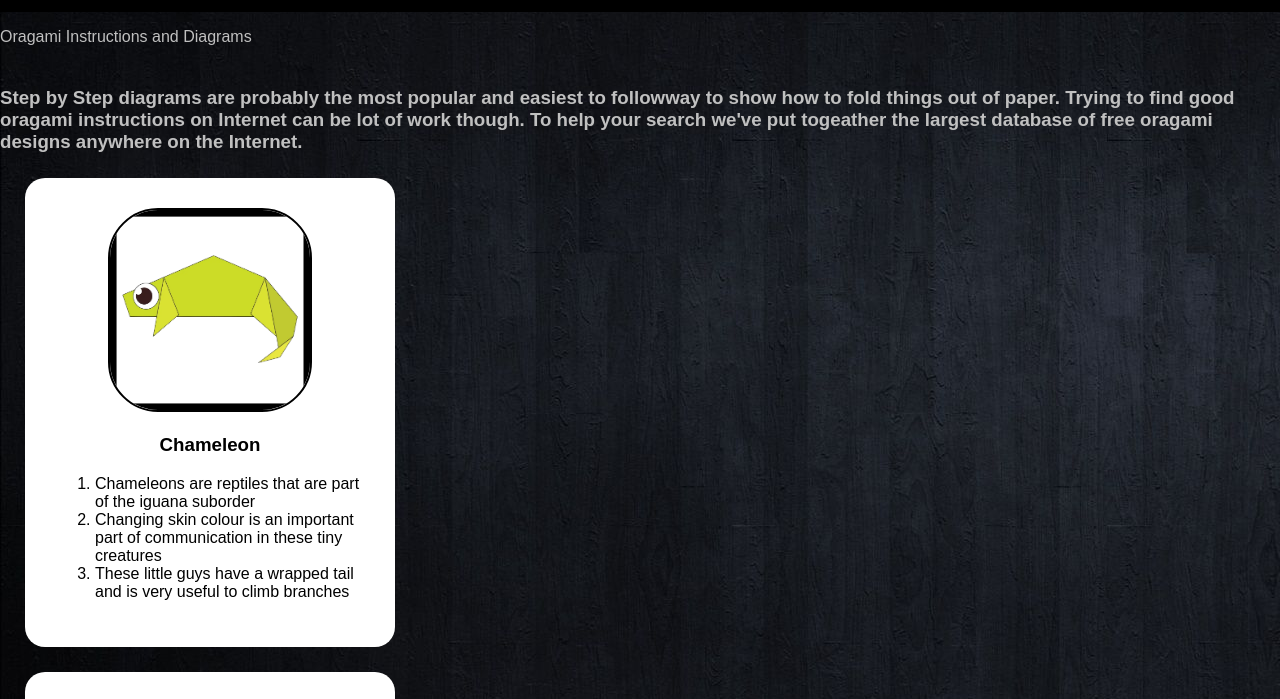
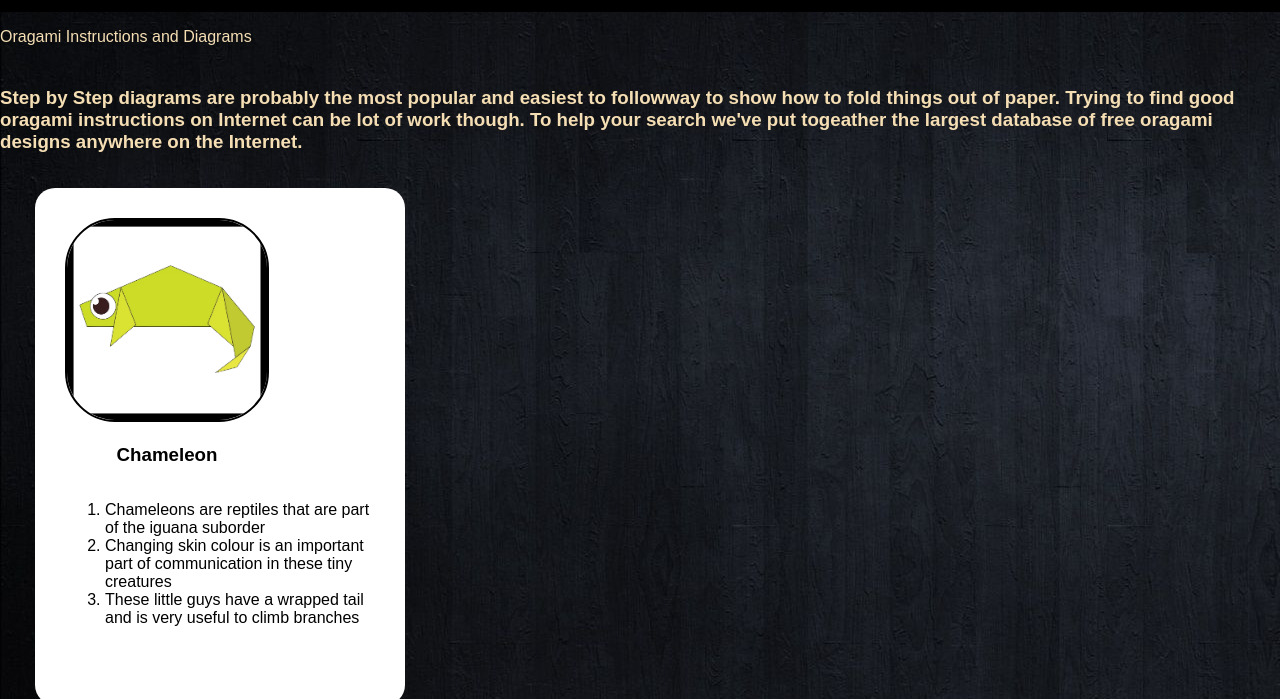
Before and after one commit to Spandan-maker/Project-52, a plain HTML site: page index.html in a window 1280 px wide. Shown: the part 42-741 px from the top of the page. Drawn offline with Linux system fonts and the light colour scheme.

Commit message:
Update style.css

```diff
--- a/style.css
+++ b/style.css
@@ -23,15 +23,21 @@ body{
 .oragami{
     border-radius: 20px;
     background-color: #ffffff;
+
+    display: flex;
+    flex-wrap: wrap;
+
     padding: 30px;
-    margin: 25px;
+    margin: 35px;
+
     width: 310px;
     font-family: fantasy;
 }
 
+.bodyimg h2{color: rgb(167, 238, 25);}
 .bodyimg{
     font-family: sans-serif;
-    color: #c0c0c0;
+    color: wheat;
 }
 
 a:link{color: #ffffff;}
```
